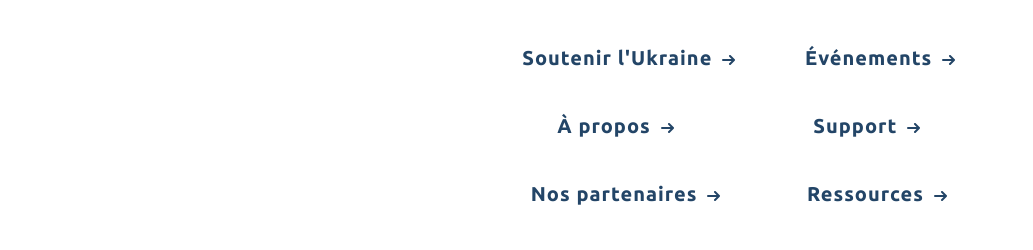
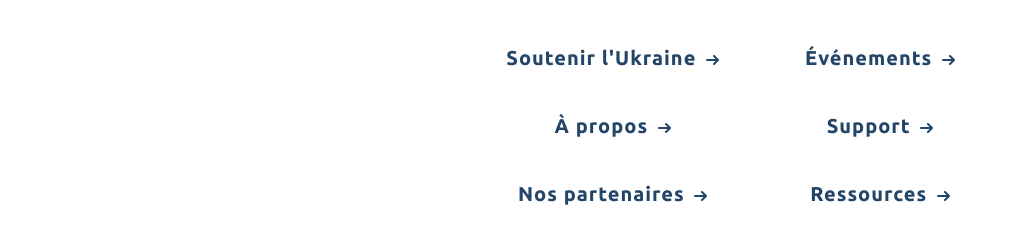
Before and after one commit to hamtood/site, a plain HTML site: page index.html in a window 1280 px wide. Shown: the top 250 px of the page, 247-1280 px from the left. Drawn offline with Linux system fonts and the light colour scheme.

Commit message:
index.html

```diff
--- a/index.html
+++ b/index.html
@@ -29,9 +29,10 @@
 
     nav {
       display: grid;
-      grid-template-columns: repeat(1, auto);
       grid-template-rows: repeat(3, auto);
-      gap: 1rem;
+      grid-template-columns: repeat(2, auto);
+      gap: 1rem 2rem;
+      align-items: center;
     }
 
     .cta {
@@ -116,7 +117,6 @@
   <header>
     <img src="472900477_122176437188125424_4907914911375063348_n-removebg-preview (1).png" alt="AFUT Logo" class="logo">
     <nav>
-      <div style="display: flex; gap: 1rem;">
       <button class="cta">
         <span>Soutenir l'Ukraine</span>
         <svg width="15px" height="10px" viewBox="0 0 13 10">
@@ -131,8 +131,6 @@
           <polyline points="8 1 12 5 8 9"></polyline>
         </svg>
       </button>
-      </div>
-      <div style="display: flex; gap: 1rem;">
       <button class="cta">
         <span>À propos</span>
         <svg width="15px" height="10px" viewBox="0 0 13 10">
@@ -147,8 +145,6 @@
           <polyline points="8 1 12 5 8 9"></polyline>
         </svg>
       </button>
-      </div>
-      <div style="display: flex; gap: 1rem;">
       <button class="cta">
         <span>Nos partenaires</span>
         <svg width="15px" height="10px" viewBox="0 0 13 10">
@@ -163,7 +159,6 @@
           <polyline points="8 1 12 5 8 9"></polyline>
         </svg>
       </button>
-      </div>
     </nav>
   </header>
 
```
Lines whose indentation alone changed are shown as unchanged.
